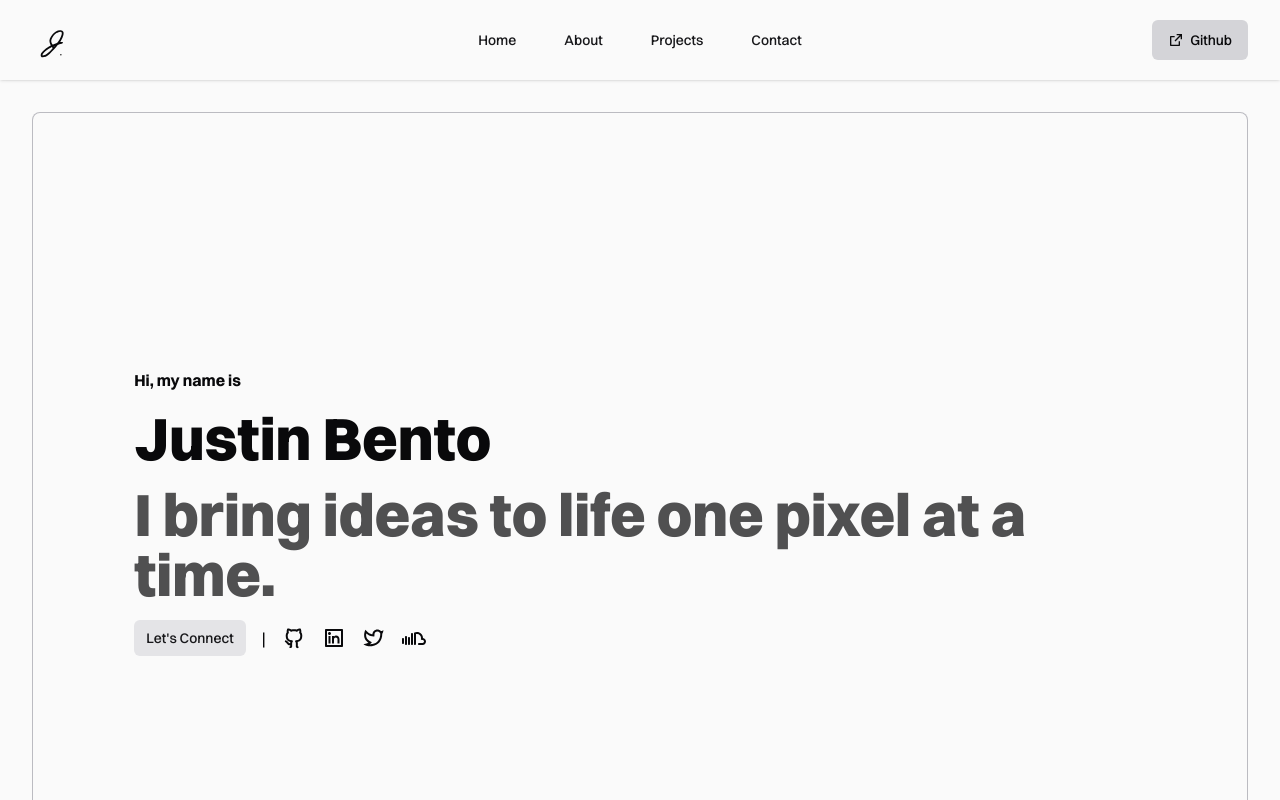
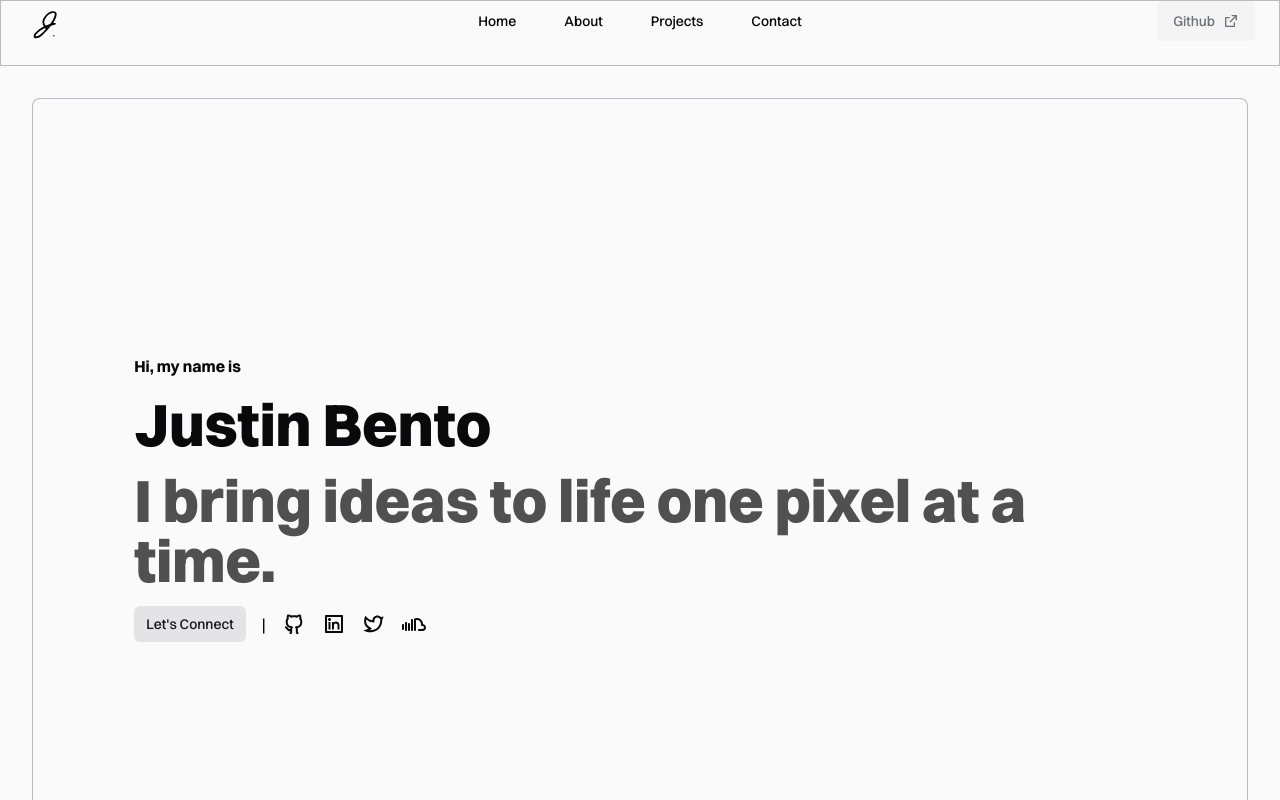
Before and after one commit to Justin-Bento/portfolio, a Next.js app: page / in a window 1280 px wide. Shown: the top 800 px of the page. Built offline with nearby package versions, Linux system fonts and the light colour scheme.

Commit message:
Fixed header to utilize ShadCN components

```diff
--- a/components/Header.tsx
+++ b/components/Header.tsx
@@ -1,86 +1,75 @@
 "use client";
 import React, { useState } from "react";
-import { Logo } from "@/components/Logo";
-import { Button } from "@/components/ui/button";
-import { RiMenuLine, RiExternalLinkLine, RiCloseLine } from "react-icons/ri";
+import { Card, CardContent, CardDescription } from "./ui/card";
+import { Button } from "./ui/button";
 import Link from "next/link";
+import { Logo } from "./Logo";
+import { RiCloseLine, RiExternalLinkLine, RiMenuLine } from "react-icons/ri";
 
 export default function Header() {
-  const [mobileMenuOpen, setMobileMenuOpen] = useState(true);
-  const onClick = () => setMobileMenuOpen((mobileMenuOpen) => !mobileMenuOpen);
+  const [mobileMenuOpen, setMobileMenuOpen] = useState(false); // Set initial state to false (closed)
+  const toggleMobileMenu = () => setMobileMenuOpen((prev) => !prev);
+
+  const navigation = ["home", "about", "projects", "contact"];
+
   return (
-    <header className="sticky top-0 z-10 bg-white py-5 shadow dark:bg-black dark:shadow-white/40">
-      <div className="grid grid-cols-1 items-center 3xl:container lg:grid-cols-3 lg:px-8 3xl:mx-auto">
-        <div className="flex items-center justify-between gap-1">
-          <Link href="/" aria-label="link-to-home">
-            <Logo className="fill-black hover:opacity-80 dark:fill-white" />
-          </Link>
-          {mobileMenuOpen ? (
+    <header className="sticky top-0 z-30">
+      <Card className="rounded-none">
+        <CardContent className="grid grid-cols-1 items-center gap-4 lg:grid-cols-3">
+          {/* Logo and Mobile Menu Toggle */}
+          <div className="flex w-full items-center justify-between">
+            <Logo />
             <Button
               variant="outline"
               size="icon"
               className="lg:hidden dark:text-white"
-              onClick={onClick}
-              aria-label="nav-button-open"
+              onClick={toggleMobileMenu}
+              aria-label={
+                mobileMenuOpen ? "nav-button-close" : "nav-button-open"
+              }
             >
-              <RiMenuLine />
+              {mobileMenuOpen ? <RiCloseLine /> : <RiMenuLine />}
             </Button>
-          ) : (
-            <Button
-              variant="outline"
-              size="icon"
-              className="lg:hidden dark:text-white"
-              onClick={onClick}
-              aria-label="nav-button-close"
+          </div>
+
+          {/* Navigation Links */}
+          <div
+            className={`${mobileMenuOpen ? "block" : "hidden"} lg:block lg:flex lg:items-center lg:justify-center`}
           >
-              <RiCloseLine />
-            </Button>
-          )}
-        </div>
-        <div
-          className={`${mobileMenuOpen ? "hidden lg:flex lg:items-center" : ""}`}
+            <ul
+              role="list"
+              className="flex flex-col gap-4 lg:flex-row lg:items-center lg:justify-center"
             >
-          <nav className="flex w-full items-center justify-center">
-            <ul className="flex list-none items-center gap-4">
-              {navigation.map((item, index) => (
-                <li key={index} className="hover:opacity-70">
-                  <Link
-                    href={`/${item.length === 4 ? "" : item.toLowerCase()}`}
-                  >
+              {navigation.map((navigator, index) => (
+                <li key={index}>
+                  <Link href={navigator === "home" ? "/" : `/${navigator}`}>
                     <Button
                       variant="link"
-                      aria-label={`Go to ${item}`}
-                      className="capitalize"
+                      className="w-full justify-start lg:justify-center"
                     >
-                      {item}
+                      <CardDescription className="capitalize text-black dark:text-white">
+                        {navigator}
+                      </CardDescription>
                     </Button>
                   </Link>
                 </li>
               ))}
             </ul>
-          </nav>
           </div>
+
+          {/* External Link (Github) */}
           <div
-          className={`${mobileMenuOpen ? "hidden" : ""} md:justify-end lg:flex lg:items-center`}
+            className={`${mobileMenuOpen ? "block" : "hidden"} lg:block lg:flex lg:items-center lg:justify-end`}
           >
-          <Link target="_blank" href="https://github.com/Justin-Bento">
-            <Button
-              className="w-full gap-1.5 bg-gray-300 text-black hover:bg-gray-400/50 lg:w-auto"
-              aria-label="external-link-to-linkedin"
-            >
+            <Button variant="secondary">
+              <CardDescription className="inline-flex flex-row-reverse items-center gap-2">
                 <RiExternalLinkLine />
                 Github
+              </CardDescription>
             </Button>
-          </Link>
           </div>
-      </div>
+        </CardContent>
+      </Card>
     </header>
   );
 }
-const navigation = [
-  "home",
-  "about",
-  "projects",
-  "contact",
-  //..
-];
```
Lines whose indentation alone changed are shown as unchanged.
